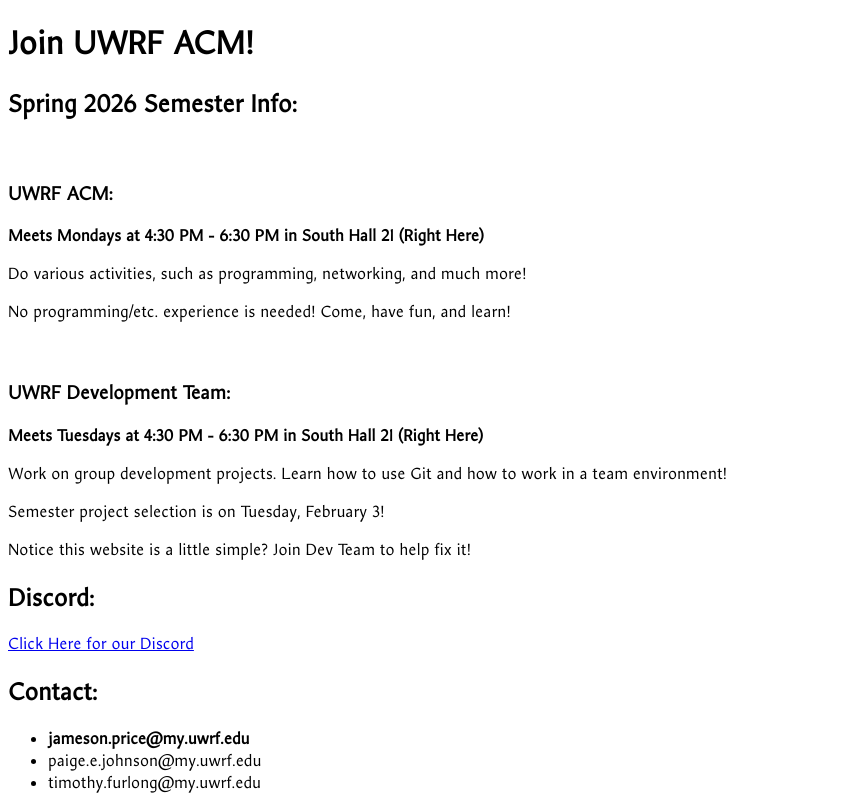
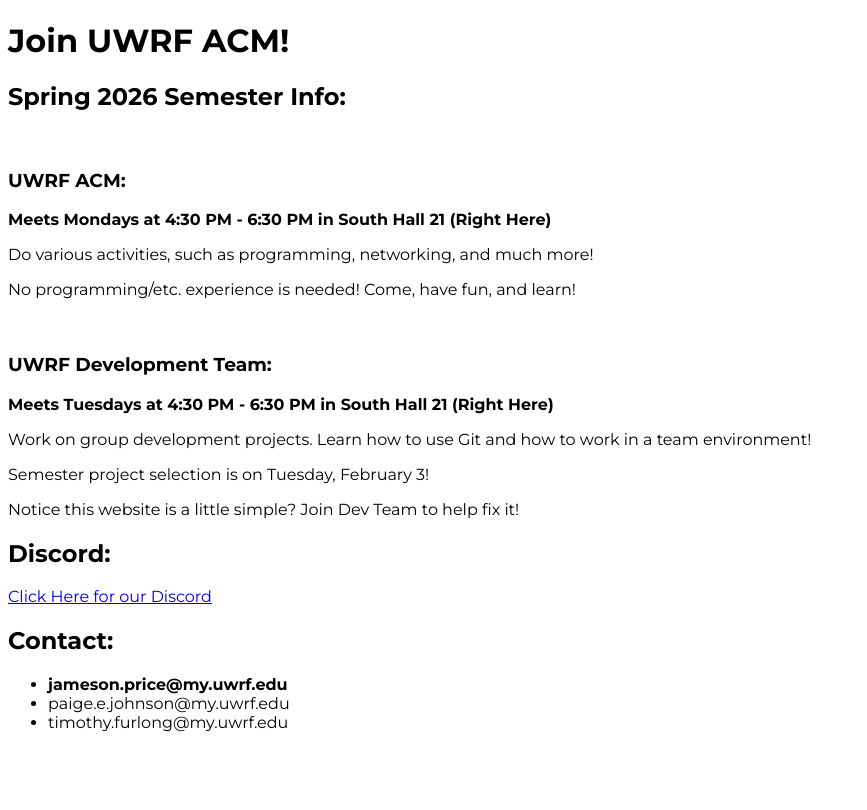
Before and after one commit to UWRF-Development-Team/ACM-Website, a PHP site: page /door/door.html in a window 1280 px wide. Shown: the whole page, without its empty margins (0-867 px from the left). After the commit the page ends 732 px from the top, so only its background shows below. Run offline with PHP 8.4, Linux system fonts and the light colour scheme.

Commit message:
Adds montserrat to the project (as practice, mostly). Resolves #44

```diff
--- a/style.css
+++ b/style.css
@@ -38,8 +38,29 @@
     font-display: swap;
 }
 
+@font-face {
+    font-family: 'Montserrat';
+    src: url('/media/Montserrat-Regular.ttf');
+    font-weight: normal;
+    font-style: normal;
+}
+
+@font-face {
+    font-family: 'Montserrat';
+    src: url('/media/Montserrat-Bold.ttf');
+    font-weight: bold;
+    font-style: normal;
+}
+
+@font-face {
+    font-family: 'Montserrat';
+    src: url('/media/Montserrat-Italic.ttf');
+    font-weight: normal;
+    font-style: italic;
+}
+
 body {
-    font-family: 'Amarna', sans-serif;
+    font-family: 'Montserrat', sans-serif;
     color: var(--subaccent-color, black);
 }
 
```
Also changed, not shown: media/Montserrat-Bold.ttf (added), media/Montserrat-Italic.ttf (added), media/Montserrat-Regular.ttf (added).
